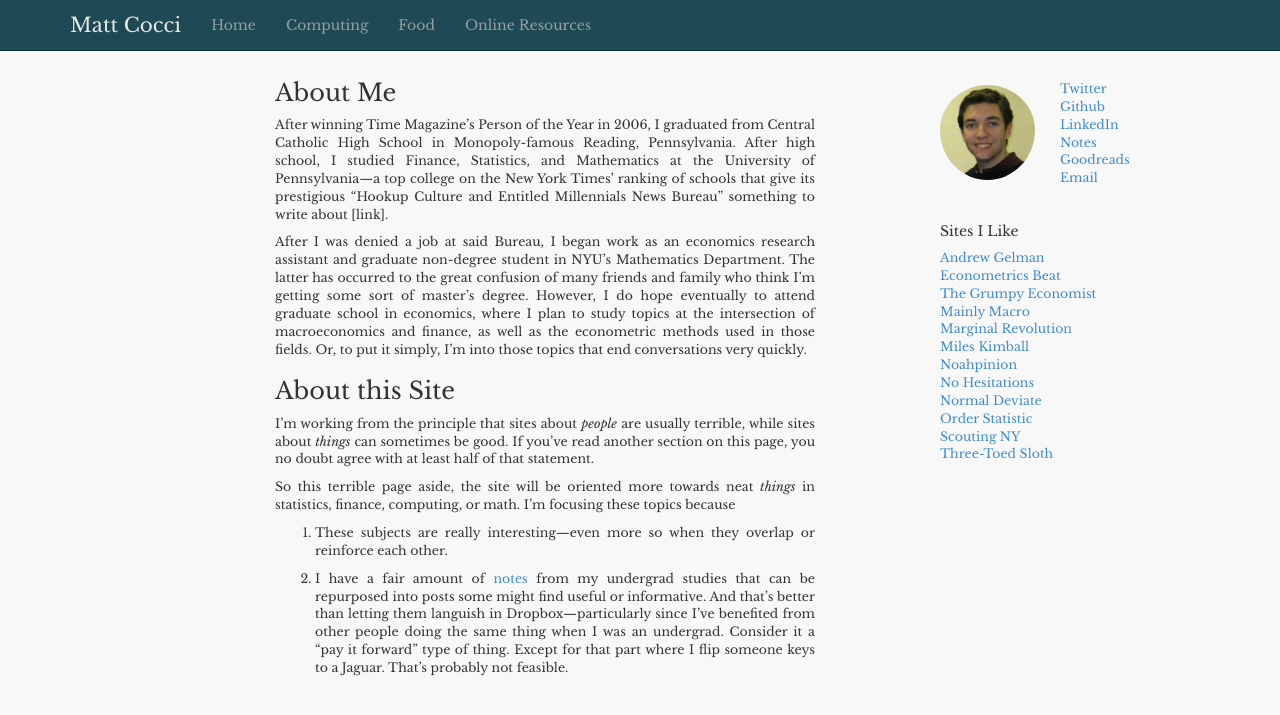
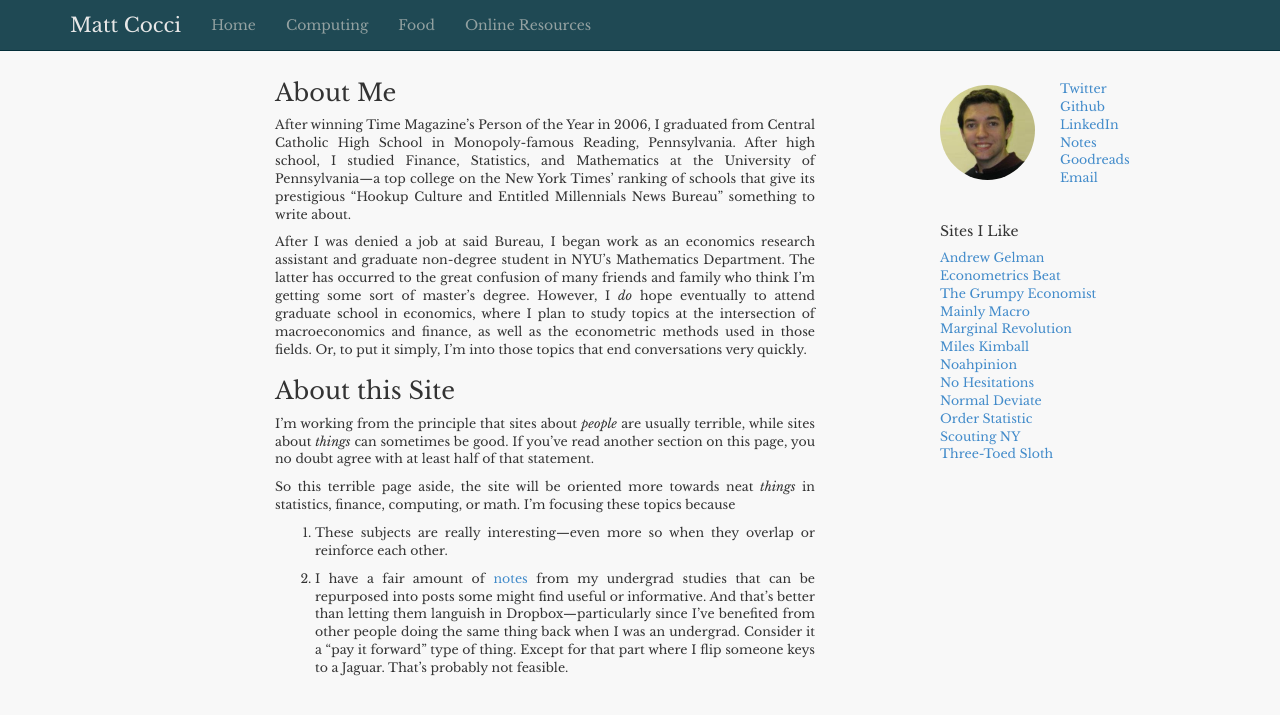
Before and after one commit to MattCocci/MattCocci.github.io, a Jekyll site: the page built from about.md, in a window 1280 px wide. Shown: the top 715 px of the page. Built offline with Jekyll 4.4.1, drawn with Linux system fonts in a browser that asks for light colours; nearby versions of some CDN libraries.

Commit message:
Updates to about section

```diff
--- a/about.md
+++ b/about.md
@@ -3,9 +3,10 @@ layout: about_layout
 ---
 
 ### About Me
-After winning Time Magazine's Person of the Year in 2006, I graduated from Central Catholic High School in Monopoly-famous Reading, Pennsylvania.  After high school, I studied Finance, Statistics, and Mathematics at the University of Pennsylvania---a top college on the New York Times' ranking of schools that give its prestigious "Hookup Culture and Entitled Millennials News Bureau" something to write about [link].
+After winning Time Magazine's Person of the Year in 2006, I graduated from Central Catholic High School in Monopoly-famous Reading, Pennsylvania.  After high school, I studied Finance, Statistics, and Mathematics at the University of Pennsylvania---a top college on the New York Times' ranking of schools that give its prestigious "Hookup Culture and Entitled Millennials News Bureau" something to write about.
 
-After I was denied a job at said Bureau, I began work as an economics research assistant and graduate non-degree student in NYU's Mathematics Department. The latter has occurred to the great confusion of many friends and family who think I'm getting some sort of master's degree. However, I do hope eventually to attend graduate school in economics, where I plan to study topics at the intersection of macroeconomics and finance, as well as the econometric methods used in those fields. Or, to put it simply, I'm into those topics that end conversations very quickly.
+
+After I was denied a job at said Bureau, I began work as an economics research assistant and graduate non-degree student in NYU's Mathematics Department. The latter has occurred to the great confusion of many friends and family who think I'm getting some sort of master's degree. However, I _do_ hope eventually to attend graduate school in economics, where I plan to study topics at the intersection of macroeconomics and finance, as well as the econometric methods used in those fields. Or, to put it simply, I'm into those topics that end conversations very quickly.
 
 
 ### About this Site
@@ -16,4 +17,4 @@ So this terrible page aside, the site will be oriented more towards neat _things
 
 1. These subjects are really interesting---even more so when they overlap or reinforce each other.
 
-2. I have a fair amount of <a href="http://github.com/mcocci/Notes" target="_blank">notes</a> from my undergrad studies that can be repurposed into posts some might find useful or informative. And that's better than letting them languish in Dropbox---particularly since I've benefited from other people doing the same thing when I was an undergrad. Consider it a "pay it forward" type of thing. Except for that part where I flip someone keys to a Jaguar. That's probably not feasible.
+2. I have a fair amount of <a href="http://github.com/mcocci/Notes" target="_blank">notes</a> from my undergrad studies that can be repurposed into posts some might find useful or informative. And that's better than letting them languish in Dropbox---particularly since I've benefited from other people doing the same thing back when I was an undergrad. Consider it a "pay it forward" type of thing. Except for that part where I flip someone keys to a Jaguar. That's probably not feasible.
```
Also changed, not shown: 1 other file.
